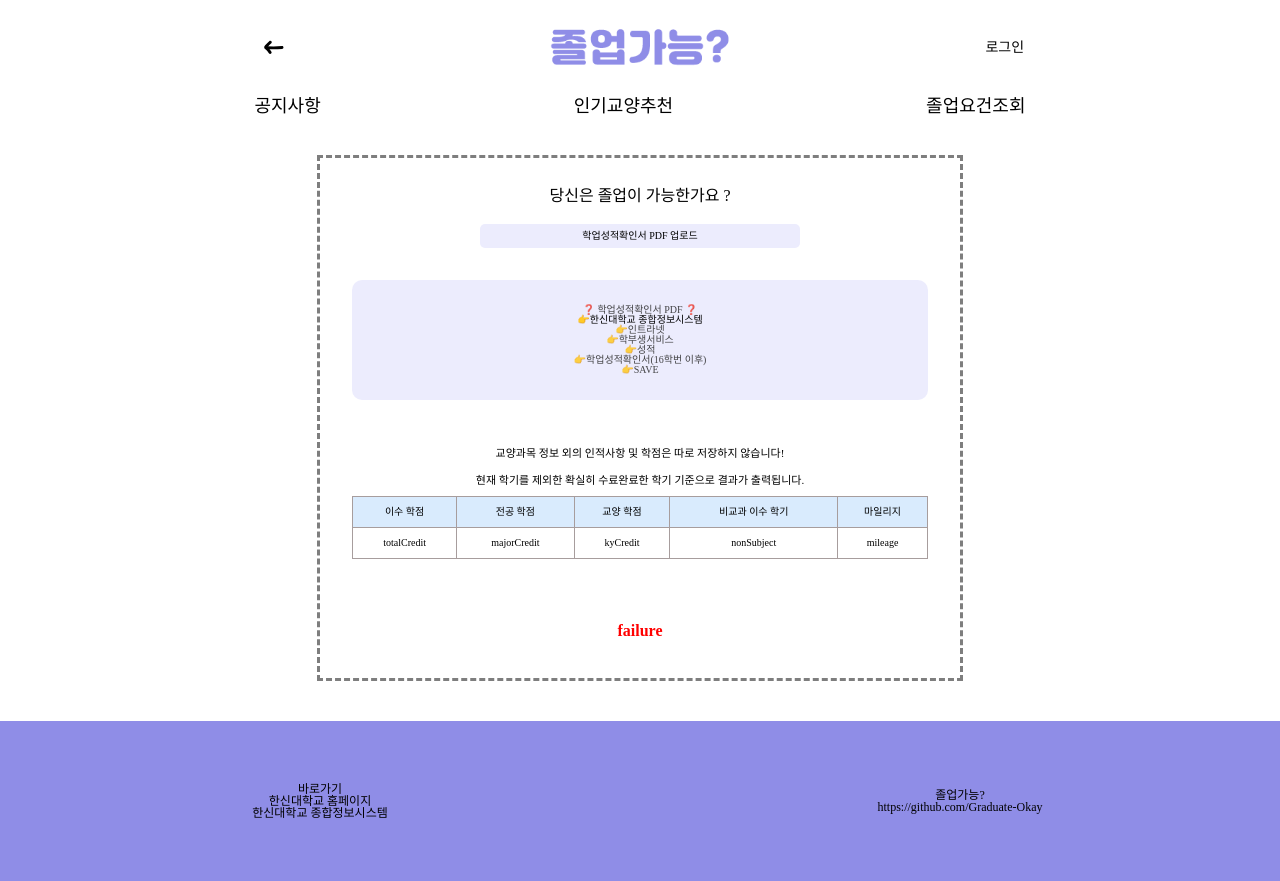
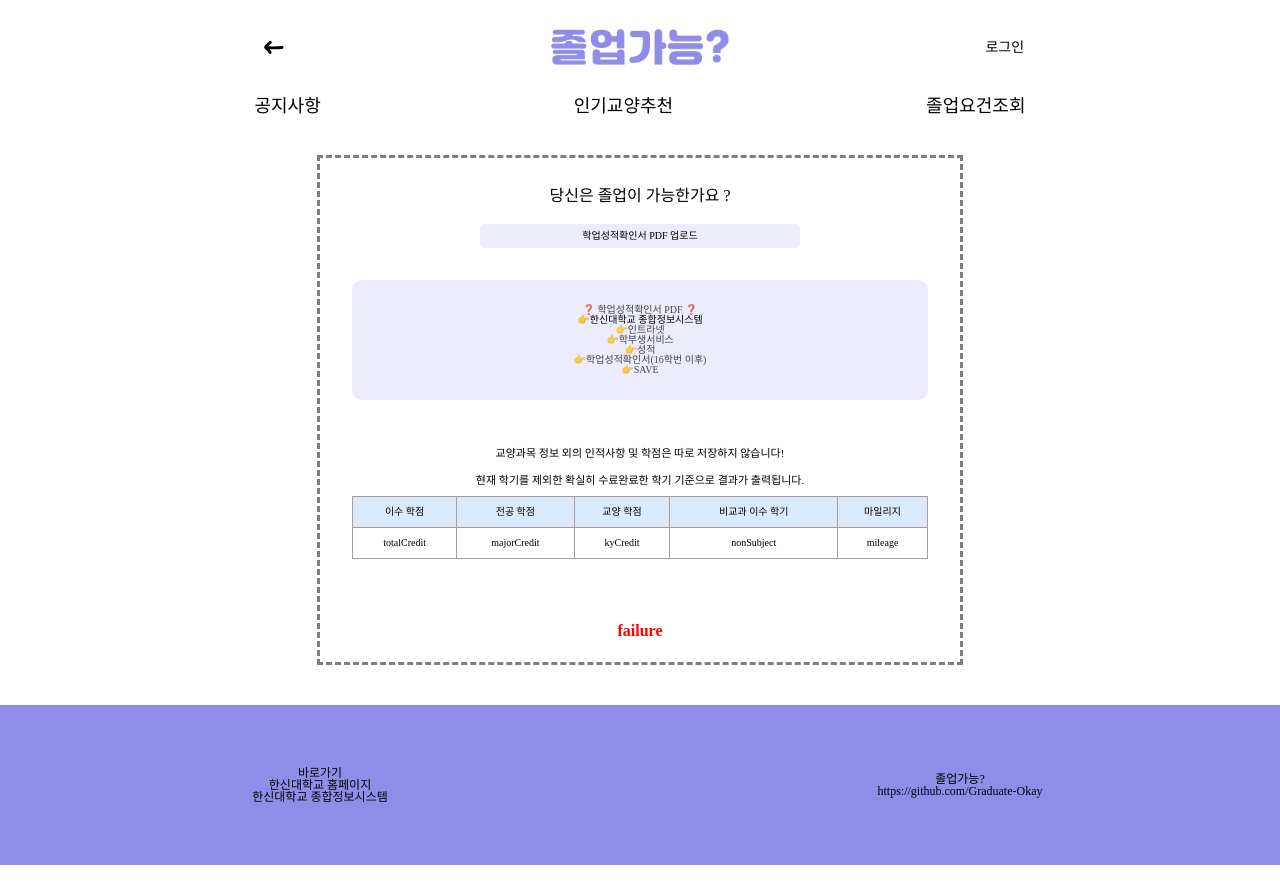
Before and after one commit to Graduate-Okay/Graduate-Okay-FE, a React (Create React App) app in the folder graduate-okay-fe/: page /Graduate in a window 1280 px wide. Built offline with nearby package versions, Linux system fonts and the light colour scheme; a web font is replaced by a local one.

Commit message:
Design : Graduate UI

```diff
--- a/graduate-okay-fe/src/pages/Graduate.tsx
+++ b/graduate-okay-fe/src/pages/Graduate.tsx
@@ -2,17 +2,13 @@ import React from "react";
 import styled, { ThemeProvider } from "styled-components";
 import theme from "../constants/theme";
 
-/**
- * @todo https://inpa.tistory.com/entry/CSS-%F0%9F%92%8D-%EB%B2%84%ED%8A%BC-%EB%94%94%EC%9E%90%EC%9D%B8-%EB%AA%A8%EC%9D%8C
- * 에서 쓸 버튼 받기
- */
 const Graduate: React.FC = () => {
   return (
     <ThemeProvider theme={theme}>
       <GraduateSection>
         <GraduateTitle>당신은 졸업이 가능한가요 ?</GraduateTitle>
         <GraduateForm method="post" action="/Graduate">
-          <GraduateButton className="section__button">
+          <GraduateButton>
             <label>학업성적확인서 PDF 업로드</label>
             <input
               type="file"
@@ -72,7 +68,7 @@ const GraduateSection = styled.section`
   display: flex;
   flex-direction: column;
   width: 90%;
-  height: 65vh;
+  height: 63vh;
   margin: auto;
   margin-top: 5vh;
   margin-bottom: 5vh;
@@ -97,6 +93,7 @@ const GraduateButton = styled.div`
   display: flex;
   justify-content: center;
   text-align: center;
+  cursor: pointer;
 `;
 
 const GraduateForm = styled.form`
@@ -108,6 +105,7 @@ const GraduateForm = styled.form`
   justify-content: center;
   align-items: center;
   border-radius: 5px;
+  cursor: pointer;
 `;
 
 const GraduateContents = styled.div`
```
